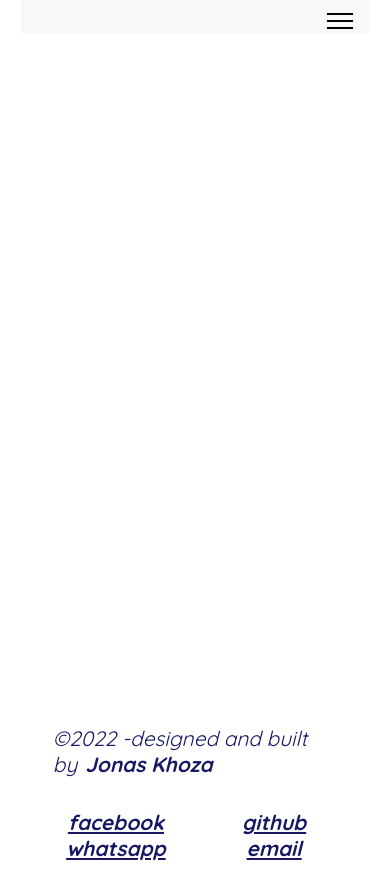
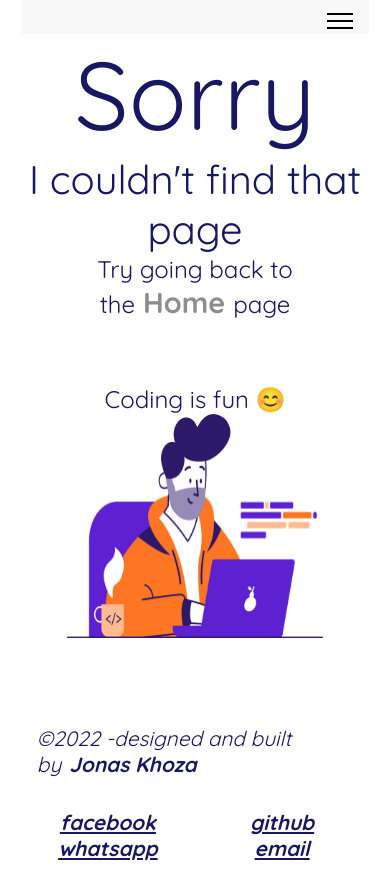
Before and after one commit to JonasKhoza/portfolio, a React (Create React App) app: page /projects in a window 390 px wide. Built offline with nearby package versions, Linux system fonts and the light colour scheme.

Commit message:
added Not-found page

```diff
--- a/src/App.js
+++ b/src/App.js
@@ -1,8 +1,10 @@
 import { Routes, Route, Navigate } from "react-router-dom";
+
+import Layout from "./components/layout/Layout";
 import Home from "./pages/Home";
 import Projects from "./pages/Projects";
 import About from "./pages/About";
-import Layout from "./components/layout/Layout";
+import NotFound from "./pages/NotFound";
 function App() {
   return (
     <Layout>
@@ -11,6 +13,7 @@ function App() {
         <Route path="/portfolio" element={<Home />} />
         <Route path="/portfolio/projects" element={<Projects />} />
         <Route path="/portfolio/about" element={<About />} />
+        <Route path="*" element={<NotFound />} />
       </Routes>
     </Layout>
   );
--- a/src/components/layout/footer.css
+++ b/src/components/layout/footer.css
@@ -60,6 +60,10 @@ footer .author .author_name {
 }
 
 @media screen and (max-width: 500px) {
+  footer {
+    padding: 0;
+    margin: 0;
+  }
   footer address {
     flex-direction: column;
   }
--- /dev/null
+++ b/src/pages/NotFound.js
@@ -0,0 +1,38 @@
+import { Link } from "react-router-dom";
+
+import classes from "./not_found.module.css";
+function NotFound() {
+  return (
+    <div className={classes.not_found}>
+      <div className={classes.redirect_info}>
+        <h1>Sorry</h1>
+        <h2>I couldn't find that page</h2>
+        <p className={classes.redirect_button}>
+          Try going back to the
+          <Link to="/portfolio" className={classes.home_link}>
+            Home
+          </Link>
+          page
+        </p>
+      </div>
+      <div className={classes.what_I_do}>
+        <p>Coding is fun 😊</p>
+        <img
+          src={
+            process.env.PUBLIC_URL +
+            "/images/developer/developer-working-on-laptop-4550336-3779144.webp"
+          }
+          className={classes.smaller_screen_img}
+          alt=""
+        />
+        <img
+          src={process.env.PUBLIC_URL + "/images/developer/download (2).png"}
+          className={classes.large_screen_img}
+          alt=""
+        />
+      </div>
+    </div>
+  );
+}
+
+export default NotFound;
--- /dev/null
+++ b/src/pages/not_found.module.css
@@ -0,0 +1,90 @@
+.not_found {
+  color: rgb(23, 23, 99);
+  display: flex;
+  flex-direction: column;
+  justify-content: space-between;
+  align-items: center;
+  gap: 4rem;
+}
+
+.not_found h1 {
+  text-align: center;
+  font-weight: 500;
+  font-size: 14rem;
+}
+
+.not_found h2 {
+  text-align: center;
+  font-weight: 500;
+  font-size: 4rem;
+}
+
+.redirect_button {
+  font-size: 1.8rem;
+  text-align: center;
+}
+
+.home_link {
+  color: rgb(141, 141, 141);
+  text-decoration: none;
+  padding: 0 0.5rem;
+  font-weight: 600;
+  font-size: 2rem;
+}
+
+.home_link:hover {
+  color: blueviolet;
+}
+
+.what_I_do {
+  font-size: 1.5rem;
+}
+
+.large_screen_img {
+  width: 30rem;
+  height: 20rem;
+}
+
+.smaller_screen_img {
+  display: none;
+}
+@media screen and (max-width: 768px) {
+  .not_found h1 {
+    font-size: 8rem;
+  }
+
+  .not_found h2 {
+    font-size: 2.5rem;
+  }
+
+  .redirect_button {
+    font-size: 1.5rem;
+  }
+
+  .home_link {
+    font-size: 1.8rem;
+  }
+
+  .smaller_screen_img {
+    width: 25rem;
+    height: 18rem;
+    display: block;
+  }
+
+  .large_screen_img {
+    display: none;
+  }
+}
+
+@media screen and (max-width: 500px) {
+  .not_found h1 {
+    font-size: 6rem;
+  }
+  .smaller_screen_img {
+    width: 16rem;
+    height: 14rem;
+  }
+  .what_I_do p {
+    text-align: center;
+  }
+}
```
